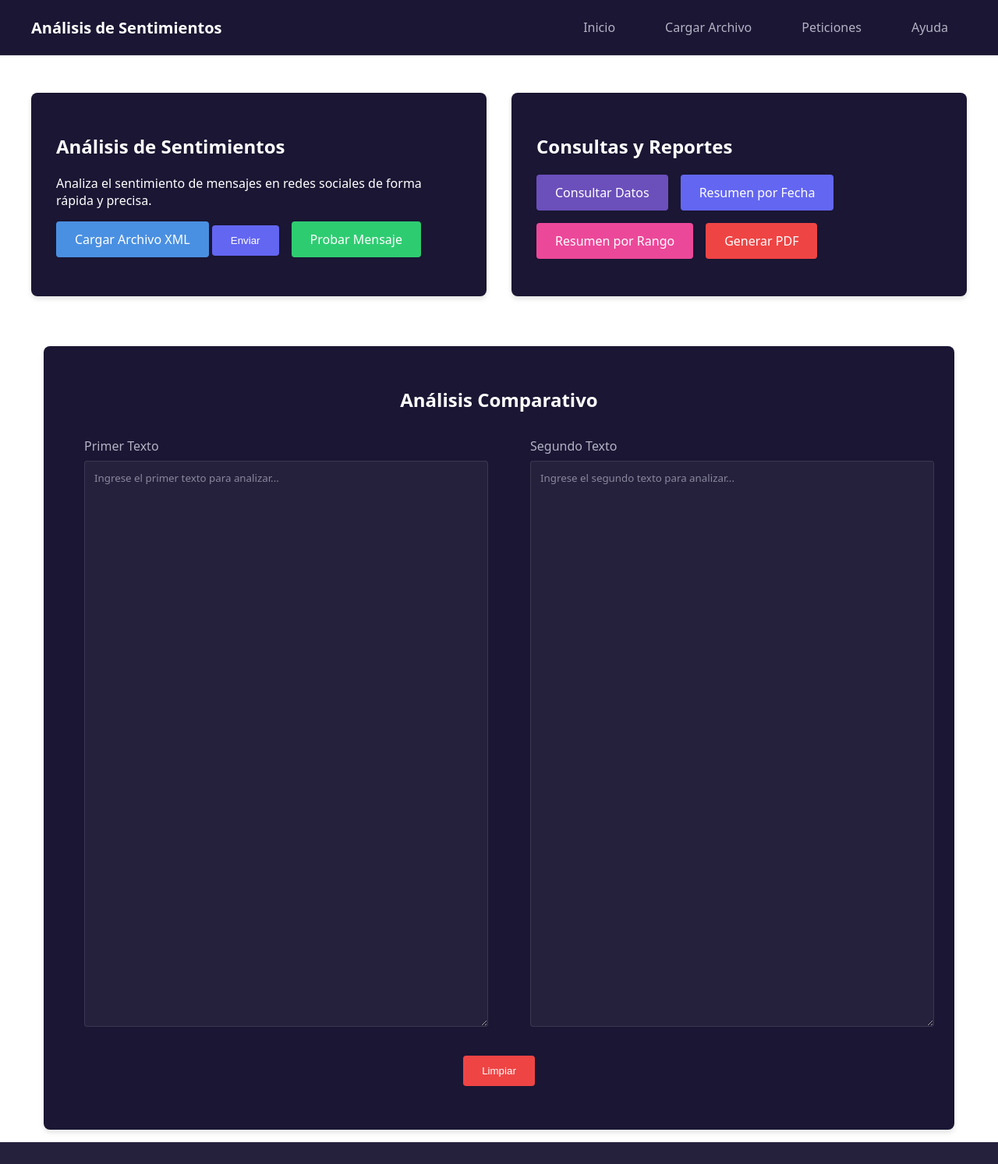
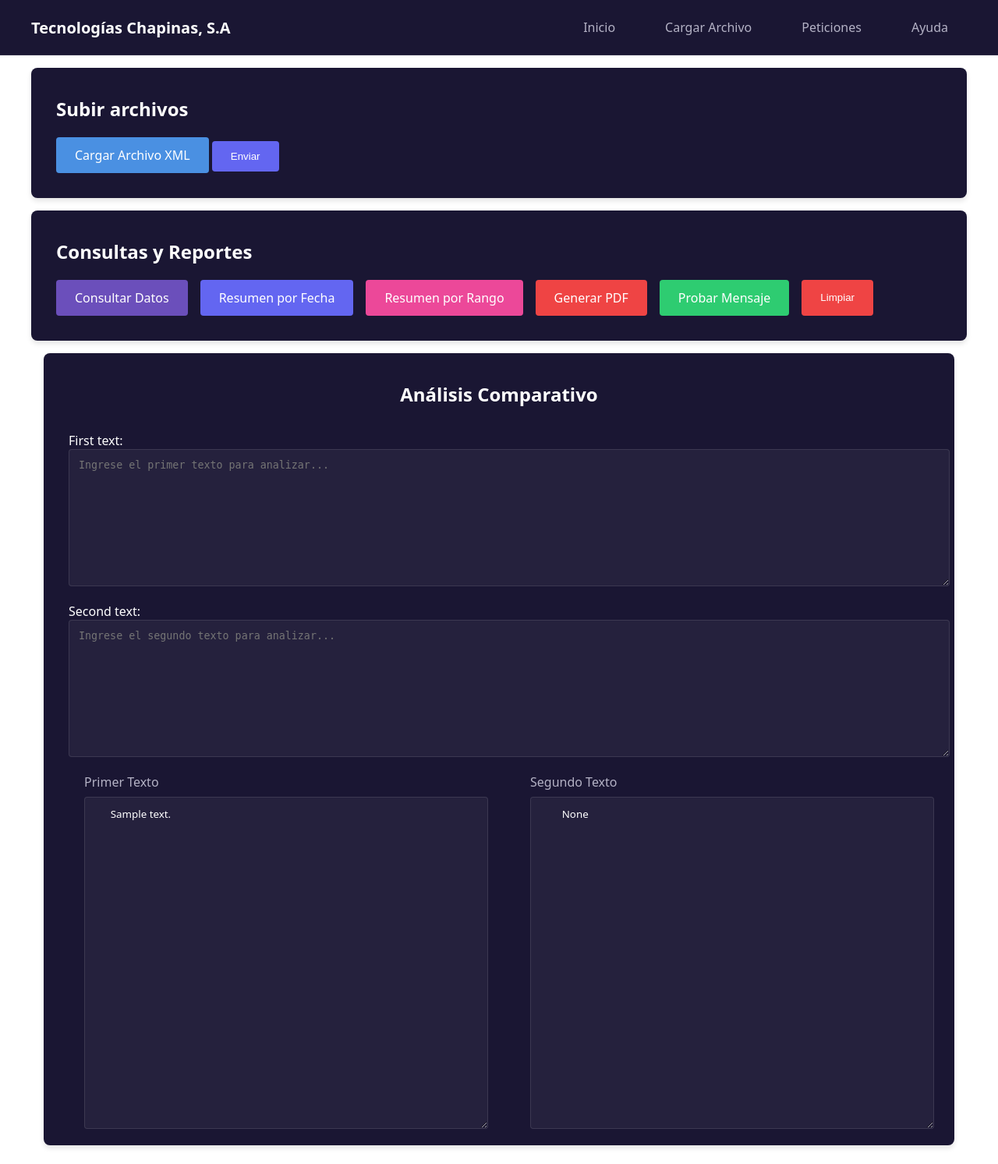
Before and after one commit to DiegVas/IPC2_Proyecto3_202300638, a Django app: template frontend/mainPage/templates/home.html in a window 1280 px wide. Shown: the whole page at 78% size. Before the commit the page ends 1465 px from the top, so only its background shows below. Run offline with Django 5.2, Linux system fonts and the light colour scheme; tables that the repository leaves empty hold one stand-in row (values such as "Sample post"); the template is opened without the code that fills it: values that come from a table or form of the project are taken from there, most other values are stand-ins (such as "Sample title", 1, 10 or a date in 2020).

Commit message:
Subida del archivo en el textarea

```diff
--- a/frontend/mainPage/forms.py
+++ b/frontend/mainPage/forms.py
@@ -1,11 +1,7 @@
 from django import forms
 
-class XMLUploadForm(forms.Form):
-    xml_file = forms.FileField(
-        label='Selecciona un archivo XML',
-        help_text='Archivo XML con mensajes para análisis',
-        widget=forms.FileInput(attrs={
-            'class': 'form-control',
-            'accept': '.xml'
-        })
-    )
+
+
+class AnalysisForm(forms.Form):
+    first_text = forms.CharField(widget=forms.Textarea(attrs={'placeholder': 'Ingrese el primer texto para analizar...'}))
+    second_text = forms.CharField(widget=forms.Textarea(attrs={'placeholder': 'Ingrese el segundo texto para analizar...'}))
--- a/frontend/mainPage/static/main.css
+++ b/frontend/mainPage/static/main.css
@@ -52,21 +52,18 @@ body {
 .card {
   background-color: var(--card-bg);
   border-radius: 8px;
-  padding: 2rem;
+  padding: 1rem 2rem;
   margin: 1rem 0;
   box-shadow: 0 4px 6px rgba(0, 0, 0, 0.1);
+}
+
+.formsub {
+  padding: 1rem 2rem;
 }
 
 .medium-card {
   max-width: 800px;
   margin: 2rem auto;
-}
-
-.grid-2 {
-  display: grid;
-  grid-template-columns: repeat(auto-fit, minmax(300px, 1fr));
-  gap: 2rem;
-  padding: 2rem 0;
 }
 
 .form-group {
@@ -230,7 +227,7 @@ body {
 }
 
 .analysis-textarea {
-  height: 700px;
+  height: 400px;
   min-height: 300px;
   resize: vertical;
   background-color: rgba(255, 255, 255, 0.05);
--- a/frontend/mainPage/templates/base.html
+++ b/frontend/mainPage/templates/base.html
@@ -4,7 +4,7 @@
   <head>
     <meta charset="UTF-8" />
     <meta name="viewport" content="width=device-width, initial-scale=1.0" />
-    <title>Análisis de Sentimientos</title>
+    <title>Tecnologías Chapinas, S.A</title>
     <link rel="stylesheet" href="{% static 'main.css' %}" />
   </head>
   <body>
@@ -12,7 +12,7 @@
       <div class="container">
         <div class="nav-wrapper">
           <a href="{% url 'home' %}" class="brand">
-            <span class="brand-name">Análisis de Sentimientos</span>
+            <span class="brand-name">Tecnologías Chapinas, S.A</span>
           </a>
 
           <nav class="nav-links">
--- a/frontend/mainPage/templates/home.html
+++ b/frontend/mainPage/templates/home.html
@@ -1,8 +1,6 @@
 {% extends 'base.html' %} {% block content %}
-<div class="grid-2">
-  <div class="card feature-card">
-    <h2>Análisis de Sentimientos</h2>
-    <p class="card-description">Analiza el sentimiento de mensajes en redes sociales de forma rápida y precisa.</p>
+<div class="card feature-card formsub">
+  <h2>Subir archivos</h2>
   <div class="button-group">
     <form method="POST" action="{% url 'upload_xml' %}" enctype="multipart/form-data" style="display: inline">
       {% csrf_token %}
@@ -10,10 +8,10 @@
       <label class="btn btn-primary" for="xml_input"> Cargar Archivo XML </label>
       <button type="submit" class="btn btn-indigo">Enviar</button>
     </form>
-      <a href="#" class="btn btn-success">Probar Mensaje</a>
   </div>
 </div>
 
+<form class="form-group">
   <div class="card feature-card">
     <h2>Consultas y Reportes</h2>
     <div class="button-group">
@@ -21,33 +19,36 @@
       <a href="#" class="btn btn-indigo">Resumen por Fecha</a>
       <a href="#" class="btn btn-pink">Resumen por Rango</a>
       <a href="#" class="btn btn-danger">Generar PDF</a>
+      <a href="#" class="btn btn-success">Probar Mensaje</a>
+      <button type="reset" class="btn btn-danger" id="resetA">Limpiar</button>
     </div>
   </div>
-</div>
-
   <div class="container">
     <div class="card">
       <h2 class="analysis-title">Análisis Comparativo</h2>
 
-    <form class="form-group">
-      {% csrf_token %}
+      {% csrf_token %} {{ form.as_p }}
       <div class="textarea-row">
         <div class="textarea-container">
           <label class="textarea-label">Primer Texto</label>
-          <textarea class="analysis-textarea" placeholder="Ingrese el primer texto para analizar..."></textarea>
+          <textarea class="analysis-textarea" name="first_text" placeholder="Ingrese el primer texto para analizar...">
+      {{ first_text }}</textarea
+          >
         </div>
 
         <div class="textarea-container">
           <label class="textarea-label">Segundo Texto</label>
-          <textarea class="analysis-textarea" placeholder="Ingrese el segundo texto para analizar..."></textarea>
+          <textarea
+            class="analysis-textarea"
+            name="second_text"
+            placeholder="Ingrese el segundo texto para analizar..."
+          >
+        {{ form.second_text.value }}</textarea
+          >
         </div>
       </div>
-
-      <div class="button-group analysis-buttons">
-        <button type="reset" class="btn btn-danger">Limpiar</button>
+    </div>
   </div>
 </form>
-  </div>
-</div>
 
 {% endblock %}
```
Also changed, not shown: frontend/mainPage/utils/xml_Reader.py (+1 -11 lines), frontend/mainPage/views.py (+30 -17 lines). Lines whose indentation alone changed are shown as unchanged.
